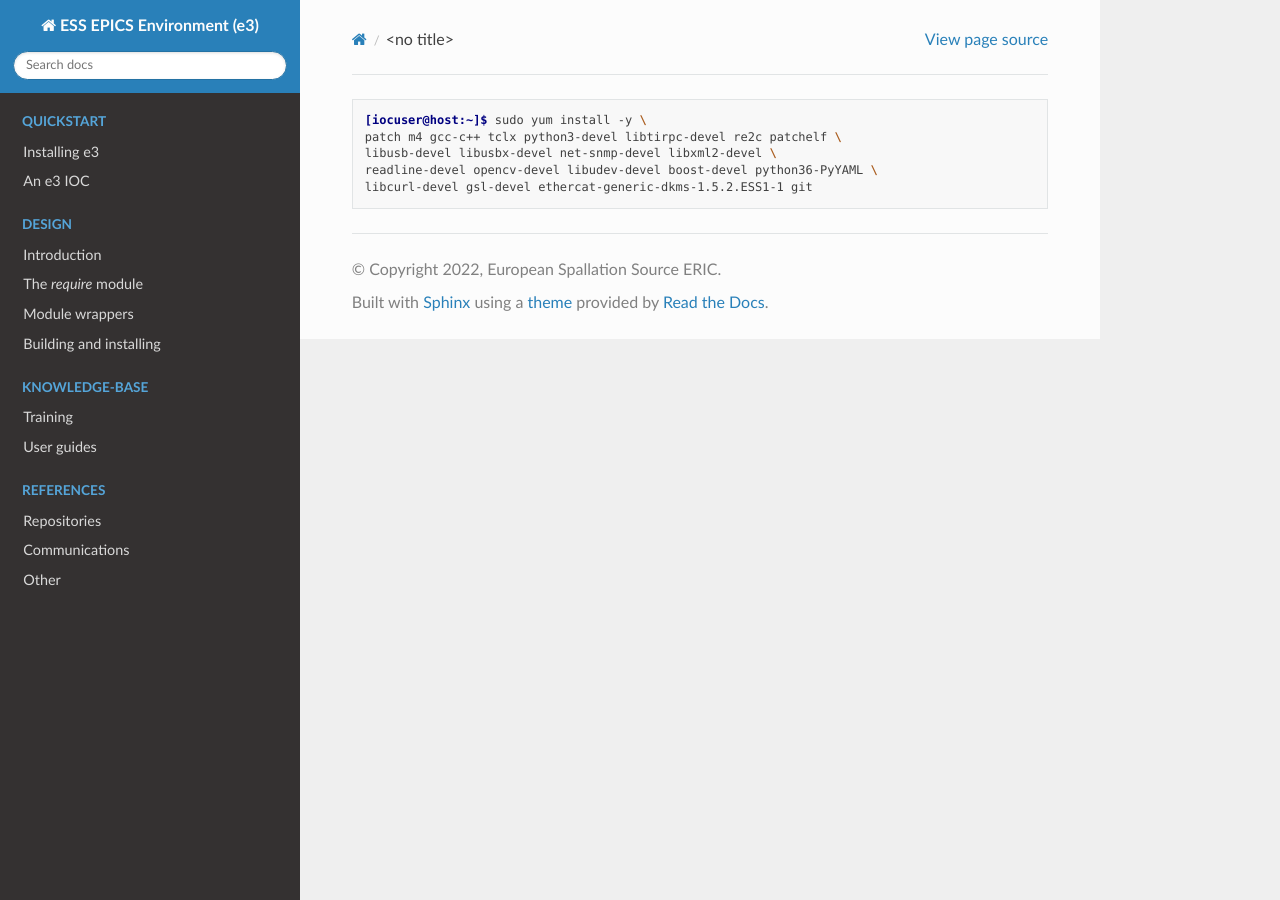
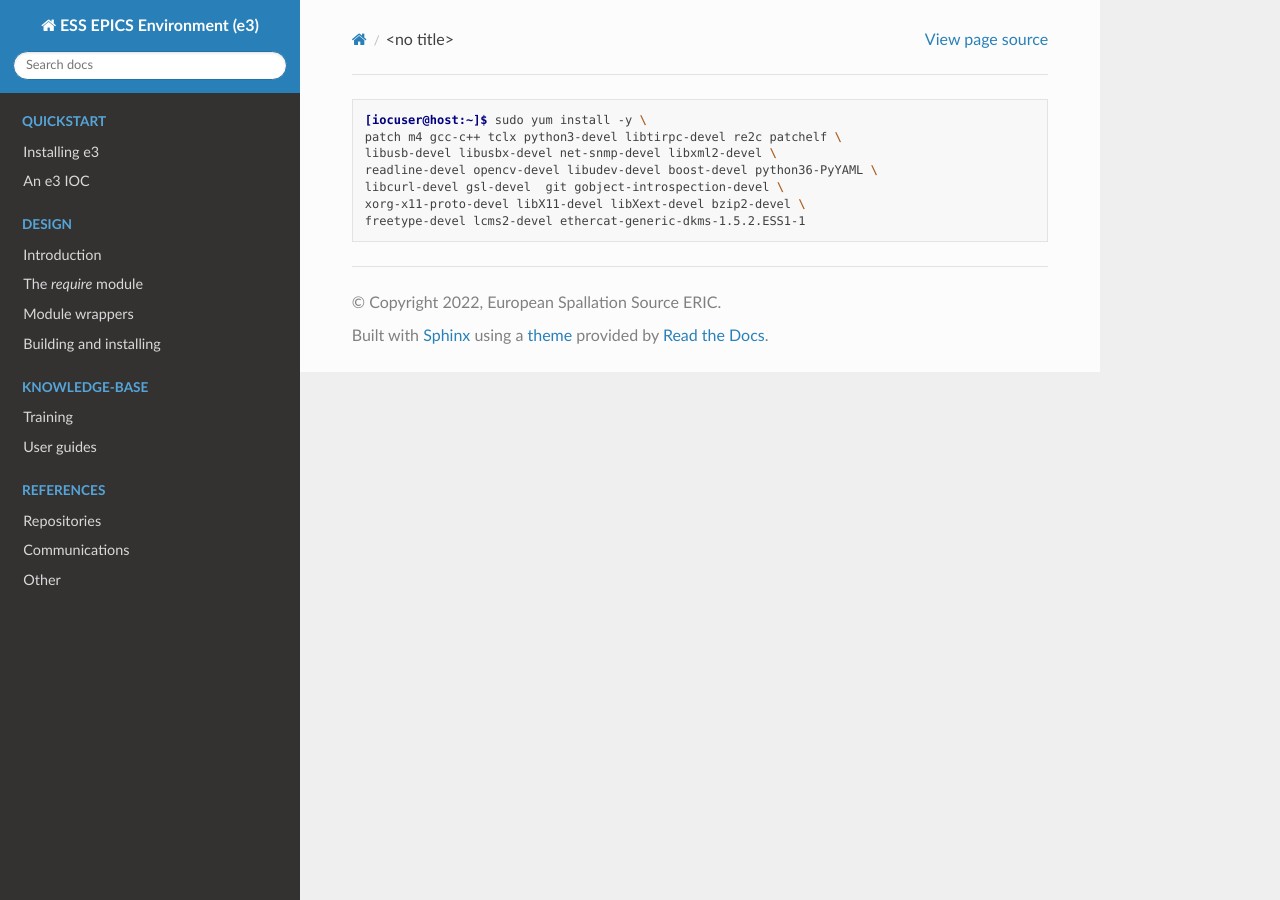
Before and after one commit to ttkorhonen/e3pages, a Sphinx documentation site: the page built from docs/includes/deps.md, in a window 1280 px wide. Built offline with Sphinx 7.4.7 and the Read the Docs theme 2.0.0, drawn with Linux system fonts in a browser that asks for light colours.

Commit message:
Update yum install command to include additional dependencies.

````diff
--- a/docs/includes/deps.md
+++ b/docs/includes/deps.md
@@ -3,5 +3,7 @@
 patch m4 gcc-c++ tclx python3-devel libtirpc-devel re2c patchelf \
 libusb-devel libusbx-devel net-snmp-devel libxml2-devel \
 readline-devel opencv-devel libudev-devel boost-devel python36-PyYAML \
-libcurl-devel gsl-devel ethercat-generic-dkms-1.5.2.ESS1-1 git
+libcurl-devel gsl-devel  git gobject-introspection-devel \
+xorg-x11-proto-devel libX11-devel libXext-devel bzip2-devel \
+freetype-devel lcms2-devel ethercat-generic-dkms-1.5.2.ESS1-1
 ```
````
